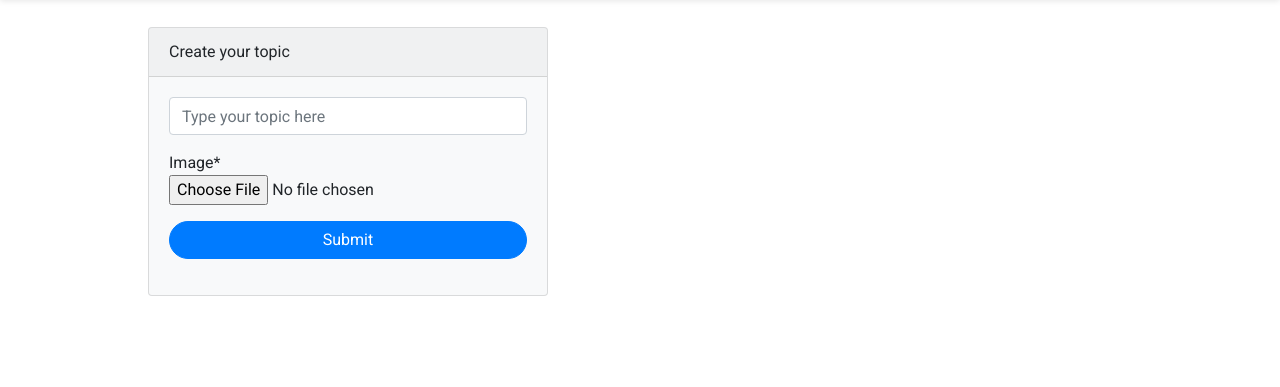
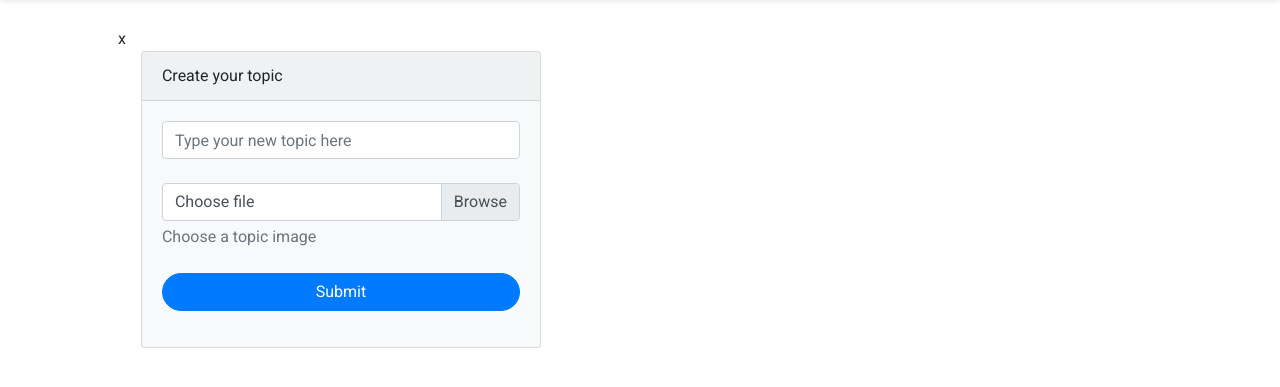
Before and after one commit to paulBit3/Tekit, a Django app: page /new_topic/ in a window 1280 px wide. Shown: the part 54-441 px from the top of the page. Run offline with Django 3.2, Linux system fonts and the light colour scheme; the visitor is signed in with stand-in values (Sample User, id 1); some libraries are stand-ins or nearby versions.

Commit message:
Updated topic action view

```diff
--- a/accounts/views.py
+++ b/accounts/views.py
@@ -16,7 +16,7 @@ from django.contrib.auth.forms import PasswordResetForm
 from django.contrib.auth.models import User
 
 from .forms import *
-from feed.model import *
+from feed.models import *
 
 
 # Create your views here.
--- a/feed/forms.py
+++ b/feed/forms.py
@@ -2,17 +2,17 @@ from django import forms
 
 from .models import *
 
-class TopicForm(forms.ModelForm):
-    def clean_topic_field(self):
-        fields = self.cleaned_data['fields']
-        return fields
+# class TopicForm(forms.ModelForm):
+#     def clean_topic_field(self):
+#         fields = self.cleaned_data['fields']
+#         return fields
 
-    class Meta:
-        model = TopicAction
-        fields = ['name', 'image',]
-        labels = {'name': ''}
-        widgets = {'name': forms.TextInput(
-            attrs={'rows': 4, 'cols': 40, 'placeholder': 'Type your topic here'})}
+#     class Meta:
+#         model = TopicAction
+#         fields = ['name', 'image',]
+#         labels = {'name': ''}
+#         widgets = {'name': forms.TextInput(
+#             attrs={'rows': 4, 'cols': 40, 'placeholder': 'Type your topic here'})}
 
 
 
--- a/feed/models.py
+++ b/feed/models.py
@@ -49,7 +49,7 @@ class TopicAction(models.Model):
         max_length= 100
         )
 
-        # Resizing topic photo
+    # Resizing topic photo
     def resize_image(self):
         SQUARE_FIT_SIZE = 300
         self.image = Image.open(self.image.path)
@@ -109,7 +109,7 @@ class Topic(models.Model):
     # Update topics
     def update_topic(self, from_user, action_id, to_user=None):
         action = TopicAction.objects(id=action_id)
-        self = Topic(from_user=from_user, action=action, is_read=False)
+        self = Topic(from_user=from_user, action=action, is_read=False, date_added=datetime.now())
         self.save()
 
 
--- a/feed/views.py
+++ b/feed/views.py
@@ -94,27 +94,16 @@ def topic(request, topic_id):
 def new_topic(request):
     """Add a new topic"""
     # Test to determine whether the request is GET or POST
-    if request.method != 'POST':
-        # No data submitted, it will create a blank form
-        form = TopicForm()
+    if request.method == 'POST':
+        topic_name = request.POST['topic_name']
+        topicfile = request.FILES['topicfile']
+
+        topic_action = TopicAction.objects.get_or_create(name=topic_name, image=topicfile)
+        messages.add_message(request, messages.INFO, 'Topic successfully created!')
+        return redirect('feed:topics')
+
     else:
-        # POST data submitted; process data
-        form = TopicForm(data=request.POST)
-        if form.is_valid():
-            if form.is_multipart():
-                # getting the image object if exist
-                pic = request.FILES.get('image')
-                obj = TopicAction(pic)
-            # obj = Topic(image = request.FILES['image'])
-            obj = form.save(commit=False)
-            obj.owner = request.user  # we add the owner to the model after the form has validated, but before saving it
-            obj.save()
-            return redirect('feed:topics')
-
-    # Display a blank or invalid form
-    context = {'form': form}
-    return render(request, 'feed/new_topic.html', context)
-
+        return render(request, 'feed/new_topic.html')
 
 # Show hot topics
 def show_hot_topics(request):
--- a/static/css/main.css
+++ b/static/css/main.css
@@ -296,6 +296,13 @@ body {
   color: #4099ff;
 }
 /* End social*/
+
+.input-file-dummy, .input-file-btn {
+  cursor: pointer;
+}
+.input-file-dummy[readonly] {
+  background-color: white;
+}
 
 .input-group-prepend span {
   width: 50px;
--- a/static/js/main.js
+++ b/static/js/main.js
@@ -20,6 +20,15 @@ setTimeout(function() {
   $('.message').fadeOut('slow');
 }, 2000);
 
+
+// loading image or picture
+
+    $('#inputfile').on('change',function(){
+        //get the file name
+        var fileName = $(this).val();
+        //replace the "Choose a file" label
+        $(this).next('.custom-file-label').html(fileName);
+    })
 
  // user send friend request
     $('.js-sendRequest').click(function(e) {
--- a/templates/feed/new_topic.html
+++ b/templates/feed/new_topic.html
@@ -4,19 +4,43 @@
 {% block content %}
 
 	<div class="container p-5">
+		<div class="row">x
 			<div class="col-lg-6 col-md-6 col-sm-6">
+				 {% if messages %}
+	              {% for message in messages %}
+	                <p class="alert alert-info">{{ message }}</p>
+	              {% endfor %}
+	          	 {% endif %}
+	           <br>
 		      	<div class="card bg-light mb-3" style="max-width: 25rem;">
 		      		<div class="card-header">Create your topic</div>
 		      		<div class="card-body">
 				    	<form class="form-group" action="{% url 'feed:new_topic' %}" method="post"
 				    	enctype="multipart/form-data">
 					        {% csrf_token %}
-				        {{ form|crispy }}
+					        <!-- {{ form|crispy }} -->
+					        <input type="text" name="topic_name" class="form-control" placeholder="Type your new topic here" required><br>
+
+					        <div class="input-group input-file" name="topfile">
+						    	<div class="custom-file">
+					                <input type="file" name="topicfile" class="custom-file-input" id="inputfile"/>
+					                <label class="custom-file-label" for="inputGroupFile02">Choose file</label>
+					            </div>
+					           <!--  <div class="input-group-append mb-0">
+					        		<span class="btn btn-primary input-file-btn">
+					        			<input type="file" name="image" hidden>Browse...</span>
+						    	</div> -->
+							</div>
+							<small id="fileHelp" class="form-text text-muted">Choose a topic image</small>
+							<br>
 					        <input class="btn btn-primary btn-block rounded-pill" type="submit" value="Submit">
 				        </form>
+
+				    </div>
 			    </div>
 		    </div>
 	    </div>
    </div>
 
+
 {% endblock content %}
```
Also changed, not shown: accounts/migrations/0003_auto_20200730_0843.py (added), feed/migrations/0002_auto_20200730_0843.py (added), feed/migrations/0003_auto_20200730_1235.py (added). Lines whose indentation alone changed are shown as unchanged.
